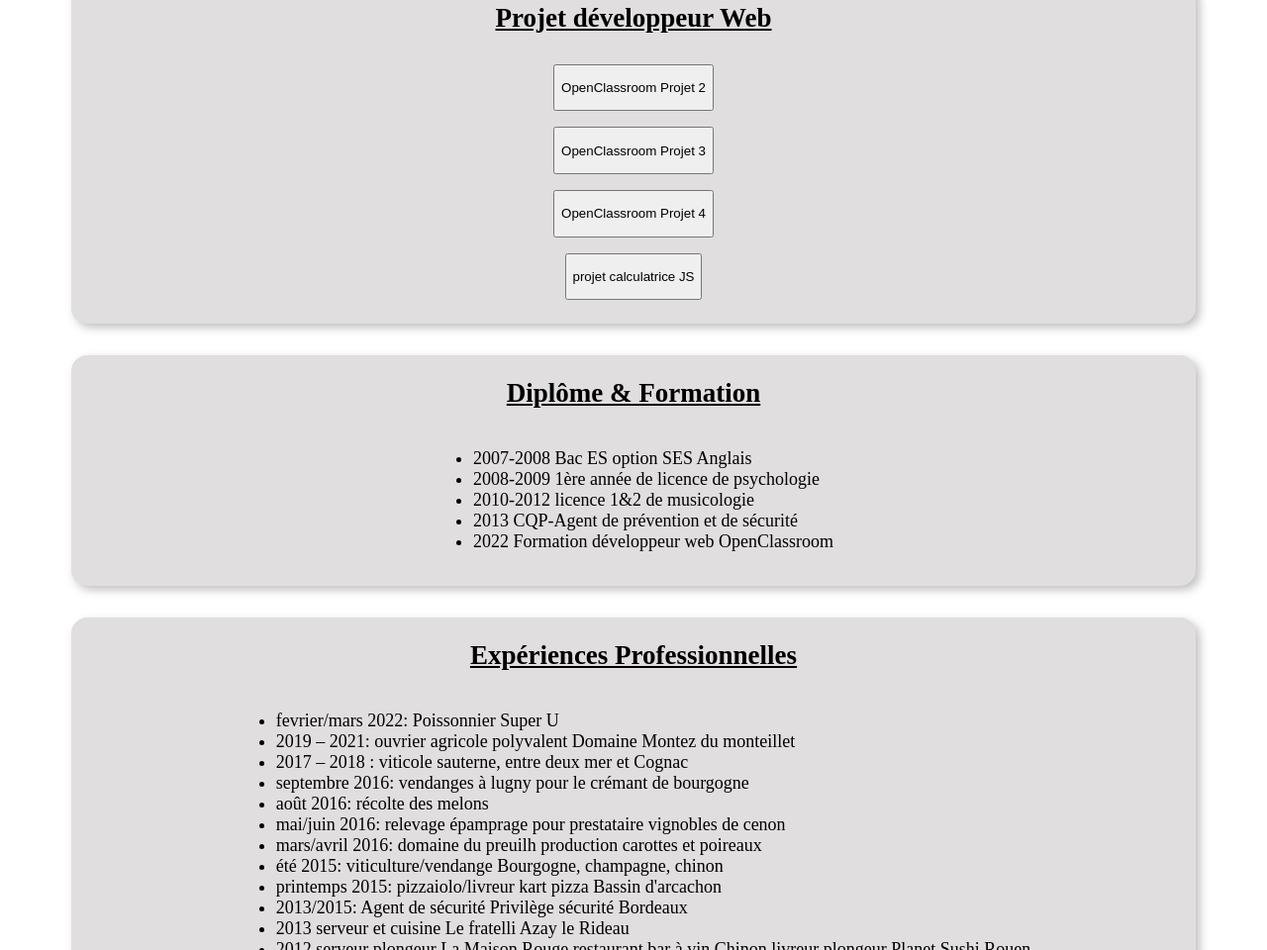
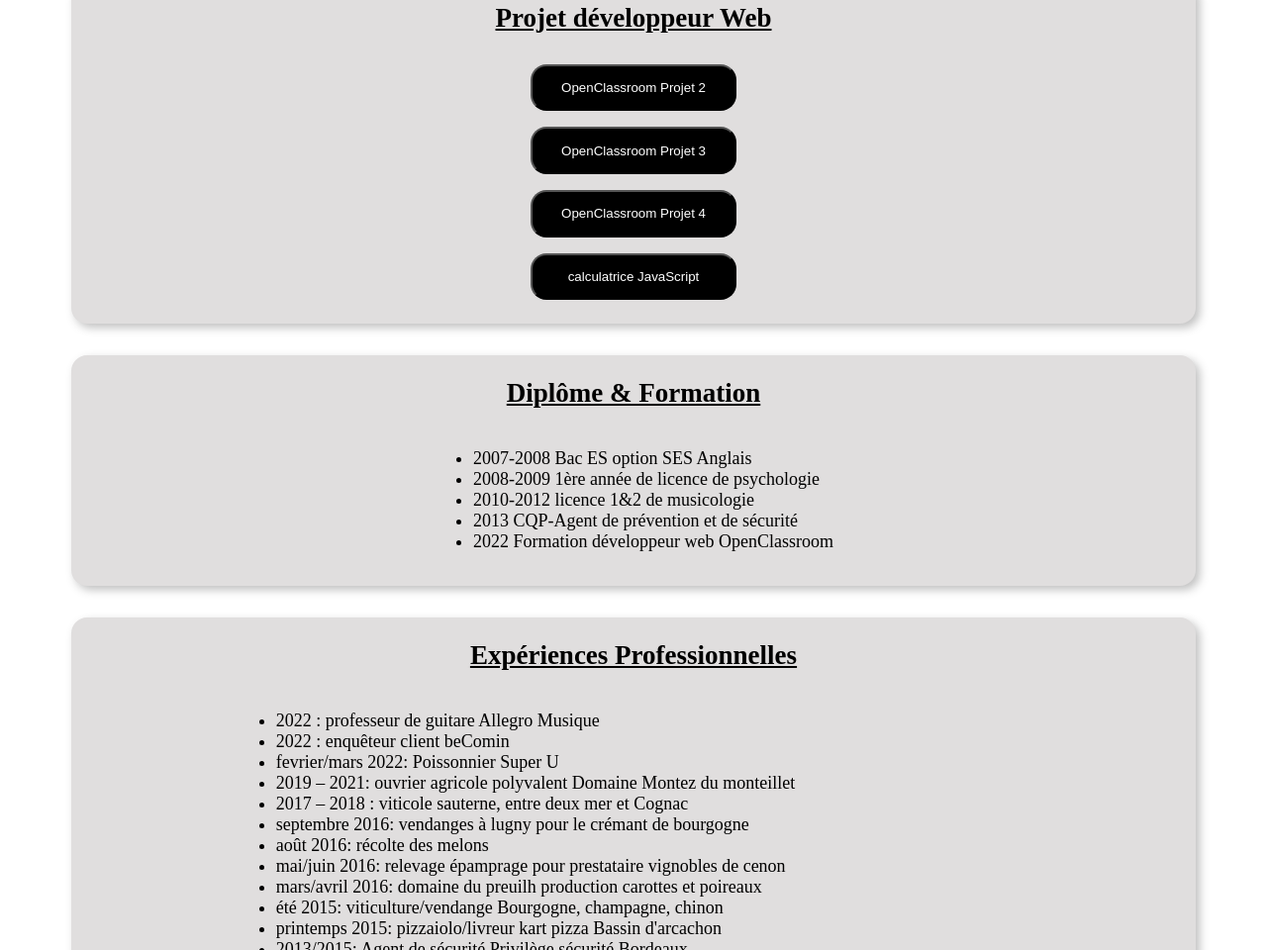
Before and after one commit to mxavierwd/mxavierwd.github.io, a plain HTML site: page index.html in a window 1280 px wide. Shown: the part 256-1216 px from the top of the page at 99% size. Drawn offline with Linux system fonts and the light colour scheme.

Commit message:
modif cv et projet

```diff
--- a/index.html
+++ b/index.html
@@ -45,7 +45,7 @@
         </a>
         <a href="https://mxavierwd.github.io/calculatrice/">
             <button>
-            <p>projet calculatrice JS</p>
+            <p> calculatrice JavaScript        </p>
             </button>
         </a>
     </div>
@@ -64,6 +64,8 @@
     <div class="exp_pro">
         <H2>Expériences Professionnelles</H2>
         <ul>
+            <li>2022 : professeur de guitare Allegro Musique</li>
+            <li>2022 : enquêteur client beComin</li>
             <li>fevrier/mars 2022: Poissonnier Super U </li>
             <li>2019 – 2021:       ouvrier agricole polyvalent Domaine Montez du monteillet</li>
             <li>2017 – 2018 :      viticole sauterne, entre deux mer et Cognac</li>
--- a/style.css
+++ b/style.css
@@ -74,4 +74,8 @@
 
 button{
     margin: 0.5rem;
+    width: 13rem;
+    background-color: black;
+    color: white;
+    border-radius: 1rem;
 }
```
